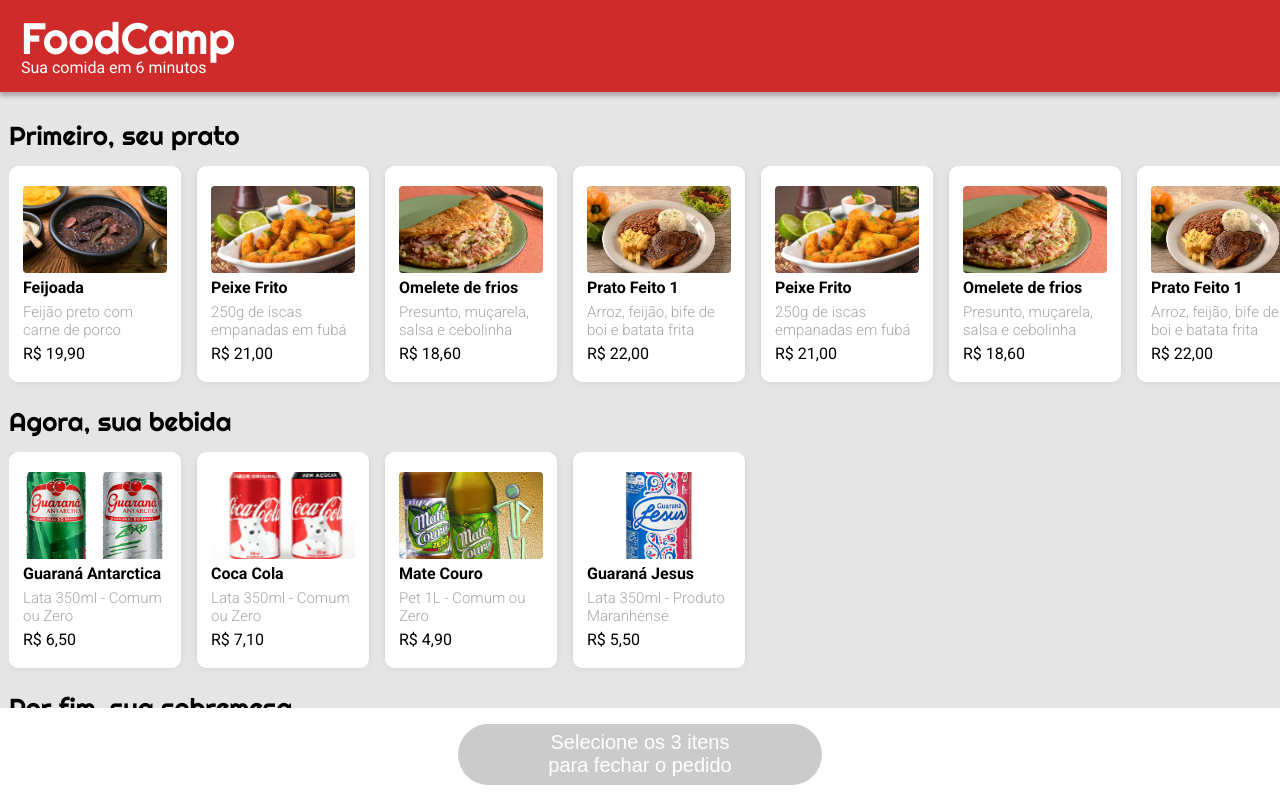
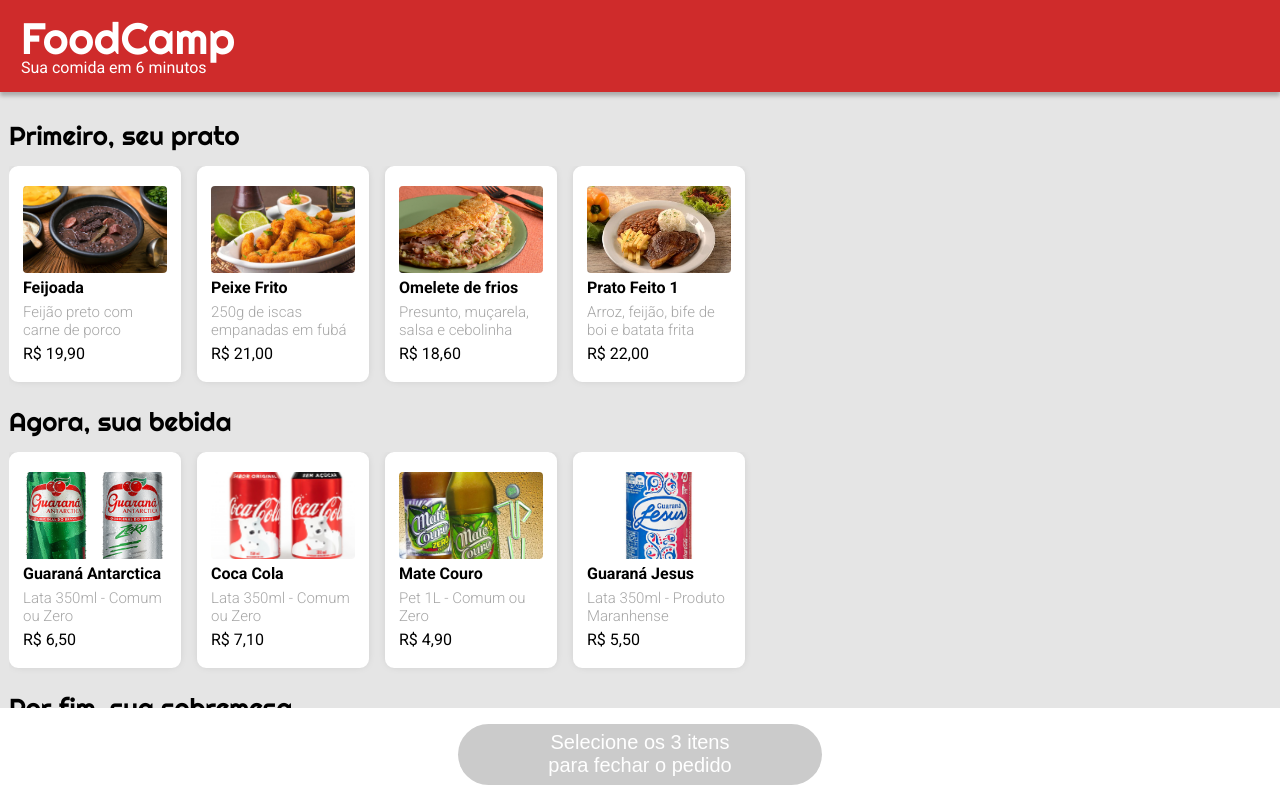
Before and after one commit to carmoandre/projeto07-foodcamp-react, a React (Create React App) app: page / in a window 1280 px wide. Shown: the top 798 px of the page. Built offline with nearby package versions, Linux system fonts and the light colour scheme.

Commit message:
Terceira onda de componentização.

```diff
--- a/public/css/styles.css
+++ b/public/css/styles.css
@@ -49,16 +49,23 @@
     line-height: 18px;
 }
 
-li p:nth-child(4) {
+li div {
+    display: flex;
+    justify-content: space-between;
     font-weight: 400;
 }
 
-ion-icon {
+.counter {
+    font-weight: inherit;
+    font-size: inherit;
+}
+.counter span:first-child {
+    color: #cf2b2b;
+    cursor: pointer;
+}
+.counter span:last-child {
     color: #50d074;
-  position: absolute;
-  right: 8px;
-  bottom: 11px;
-  font-size: 20px;
+    cursor: pointer;
 }
 
 .topBar {
--- a/src/Content.js
+++ b/src/Content.js
@@ -1,246 +1,138 @@
 import Option from "./Option";
 
 export default function Content() {
+    const mealOptions = [
+        {
+            image: "images/feijoada.jpg",
+            alt: "Panela com feijoada",
+            name: "Feijoada",
+            description: "Feijão preto com carne de porco",
+            price: "19,90",
+        },
+        {
+            image: "images/isca-de-peixe-frito.jpg",
+            alt: "Travessa com peixe empanado em iscas",
+            name: "Peixe Frito",
+            description: "250g de iscas empanadas em fubá",
+            price: "21,00",
+        },
+        {
+            image: "images/Ometele-de-frios-com-cebolinha-e-salsa-1.jpg",
+            alt: "Omelete recheado com presunto, muçarela e temperos frescos",
+            name: "Omelete de frios",
+            description: "Presunto, muçarela, salsa e cebolinha",
+            price: "18,60",
+        },
+        {
+            image: "images/bife e batata.jpg",
+            alt: "Arroz, feijão, bife de boi e batata frita em palito",
+            name: "Prato Feito 1",
+            description: "Arroz, feijão, bife de boi e batata frita",
+            price: "22,00",
+        },
+    ];
+    const drinkOptions = [
+        {
+            image: "images/guarana comum e zero.jpg",
+            alt:
+                "Duas latas de guaraná antarctica, uma tradicional e uma zero açúcar",
+            name: "Guaraná Antarctica",
+            description: "Lata 350ml - Comum ou Zero",
+            price: "6,50",
+        },
+        {
+            image: "images/latas-coca-cola-natal_2018_ok-e1543862115938.jpg",
+            alt: "Duas latas de coca-cola, uma tradicional e uma zero açúcar",
+            name: "Coca Cola",
+            description: "Lata 350ml - Comum ou Zero",
+            price: "7,10",
+        },
+        {
+            image: "images/mate-couro.jpg",
+            alt:
+                "Duas garrafas pet de mate couro, uma tradicional e uma zero açúcar",
+            name: "Mate Couro",
+            description: "Pet 1L - Comum ou Zero",
+            price: "4,90",
+        },
+        {
+            image: "images/guaraná-jesus.jpg",
+            alt: "uma lata de guaraná jesus",
+            name: "Guaraná Jesus",
+            description: "Lata 350ml - Produto Maranhense",
+            price: "5,50",
+        },
+    ];
+    const dessertOptions = [
+        {
+            image: "images/bolo de pote sensação.jpg",
+            alt:
+                "bolo de chocolate com creme de morango enformado em pode plastico cilíndrico",
+            name: "Bolo de pote",
+            description: "Sensação (morango com chocolate)",
+            price: "12,40",
+        },
+        {
+            image: "images/petit-gateau-1200x774.jpg",
+            alt:
+                "uma cola de sorvete de creme sevida em um brato com bolo de chocolate",
+            name: "Petit Gâteau",
+            description: "Sorvete de creme, bolo de chocolate",
+            price: "14,20",
+        },
+        {
+            image: "images/torta de limão.jpg",
+            alt: "fatia de torta de limão com merengue em um prato",
+            name: "Torta de Limão",
+            description: "Torta de limão com merengue (fatia)",
+            price: "13,60",
+        },
+        {
+            image: "images/mousse de maracujá.jpg",
+            alt:
+                "mousse de maracujá com calda de maracujá por cima enformada em vasilha plástica em formado similar a uma meia esfera",
+            name: "Mousse de Maracujá",
+            description: "Mousse e calda feitas da fruta",
+            price: "11,80",
+        },
+    ];
     return (
         <div class="content">
             <p>Primeiro, seu prato</p>
             <ul>
-                <Option
-                    class="mealOptions first whiteBorder"
-                    image="images/feijoada.jpg"
-                    alt="Panela com feijoada"
-                    name="Feijoada"
-                    description="Feijão preto com carne de porco"
-                    price="19,90"
-                />
-                <Option
-                    class="mealOptions second whiteBorder"
-                    image="images/isca-de-peixe-frito.jpg"
-                    alt="Travessa com peixe empanado em iscas"
-                    name="Peixe Frito"
-                    description="250g de iscas empanadas em fubá"
-                    price="21,00"
-                />
-                <Option
-                    class="mealOptions third whiteBorder"
-                    image="images/Ometele-de-frios-com-cebolinha-e-salsa-1.jpg"
-                    alt="Omelete recheado com presunto, muçarela e temperos frescos"
-                    name="Omelete de frios"
-                    description="Presunto, muçarela, salsa e cebolinha"
-                    price="18,60"
-                />
-                <Option
-                    class="mealOptions fourth whiteBorder"
-                    image="images/bife e batata.jpg"
-                    alt="Arroz, feijão, bife de boi e batata frita em palito"
-                    name="Prato Feito 1"
-                    description="Arroz, feijão, bife de boi e batata frita"
-                    price="22,00"
-                />
-                <li
-                    onclick="selectUnicOption('.mealOptions', '.second')"
-                    class="mealOptions second whiteBorder"
-                >
-                    <img
-                        src="images/isca-de-peixe-frito.jpg"
-                        alt="Travessa com peixe empanado em iscas"
+                {mealOptions.map((option) => (
+                    <Option
+                        image={option.image}
+                        alt={option.alt}
+                        name={option.name}
+                        description={option.description}
+                        price={option.price}
                     />
-                    <p>Peixe Frito</p>
-                    <p>250g de iscas empanadas em fubá</p>
-                    <p>
-                        R$ <span>21,00</span>
-                    </p>
-                    <ion-icon
-                        name="checkmark-circle"
-                        class="hiddingClass second"
-                    ></ion-icon>
-                </li>
-                <li
-                    onclick="selectUnicOption('.mealOptions', '.third')"
-                    class="mealOptions third whiteBorder"
-                >
-                    <img
-                        src="images/Ometele-de-frios-com-cebolinha-e-salsa-1.jpg"
-                        alt="Omelete recheado com presunto, muçarela e temperos frescos"
-                    />
-                    <p>Omelete de frios</p>
-                    <p>Presunto, muçarela, salsa e cebolinha</p>
-                    <p>
-                        R$ <span>18,60</span>
-                    </p>
-                    <ion-icon
-                        name="checkmark-circle"
-                        class="hiddingClass third"
-                    ></ion-icon>
-                </li>
-                <li
-                    onclick="selectUnicOption('.mealOptions', '.fourth')"
-                    class="mealOptions fourth whiteBorder"
-                >
-                    <img
-                        src="images/bife e batata.jpg"
-                        alt="Arroz, feijão, bife de boi e batata frita em palito"
-                    />
-                    <p>Prato Feito 1</p>
-                    <p>Arroz, feijão, bife de boi e batata frita</p>
-                    <p>
-                        R$ <span>22,00</span>
-                    </p>
-                    <ion-icon
-                        name="checkmark-circle"
-                        class="hiddingClass fourth"
-                    ></ion-icon>
-                </li>
+                ))}
             </ul>
             <p>Agora, sua bebida</p>
             <ul>
-                <li
-                    onclick="selectUnicOption('.drinkOptions', '.first')"
-                    class="drinkOptions first whiteBorder"
-                >
-                    <img
-                        src="images/guarana comum e zero.jpg"
-                        alt="Duas latas de guaraná antarctica, uma tradicional e uma zero açúcar"
+                {drinkOptions.map((option) => (
+                    <Option
+                        image={option.image}
+                        alt={option.alt}
+                        name={option.name}
+                        description={option.description}
+                        price={option.price}
                     />
-                    <p>Guaraná Antarctica</p>
-                    <p>Lata 350ml - Comum ou Zero</p>
-                    <p>
-                        R$ <span>6,50</span>
-                    </p>
-                    <ion-icon
-                        name="checkmark-circle"
-                        class="hiddingClass first"
-                    ></ion-icon>
-                </li>
-                <li
-                    onclick="selectUnicOption('.drinkOptions', '.second')"
-                    class="drinkOptions second whiteBorder"
-                >
-                    <img
-                        src="images/latas-coca-cola-natal_2018_ok-e1543862115938.jpg"
-                        alt="Duas latas de coca-cola, uma tradicional e uma zero açúcar"
-                    />
-                    <p>Coca Cola</p>
-                    <p>Lata 350ml - Comum ou Zero</p>
-                    <p>
-                        R$ <span>7,10</span>
-                    </p>
-                    <ion-icon
-                        name="checkmark-circle"
-                        class="hiddingClass second"
-                    ></ion-icon>
-                </li>
-                <li
-                    onclick="selectUnicOption('.drinkOptions', '.third')"
-                    class="drinkOptions third whiteBorder"
-                >
-                    <img
-                        src="images/mate-couro.jpg"
-                        alt="Duas garrafas pet de mate couro, uma tradicional e uma zero açúcar"
-                    />
-                    <p>Mate Couro</p>
-                    <p>Pet 1L - Comum ou Zero</p>
-                    <p>
-                        R$ <span>4,90</span>
-                    </p>
-                    <ion-icon
-                        name="checkmark-circle"
-                        class="hiddingClass third"
-                    ></ion-icon>
-                </li>
-                <li
-                    onclick="selectUnicOption('.drinkOptions', '.fourth')"
-                    class="drinkOptions fourth whiteBorder"
-                >
-                    <img
-                        src="images/guaraná-jesus.jpg"
-                        alt="uma lata de guaraná jesus"
-                    />
-                    <p>Guaraná Jesus</p>
-                    <p>Lata 350ml - Produto Maranhense</p>
-                    <p>
-                        R$ <span>5,50</span>
-                    </p>
-                    <ion-icon
-                        name="checkmark-circle"
-                        class="hiddingClass fourth"
-                    ></ion-icon>
-                </li>
+                ))}
             </ul>
             <p>Por fim, sua sobremesa</p>
             <ul>
-                <li
-                    onclick="selectUnicOption('.dessertOptions', '.first')"
-                    class="dessertOptions first whiteBorder"
-                >
-                    <img
-                        src="images/bolo de pote sensação.jpg"
-                        alt="bolo de chocolate com creme de morango enformado em pode plastico cilíndrico"
+                {dessertOptions.map((option) => (
+                    <Option
+                        image={option.image}
+                        alt={option.alt}
+                        name={option.name}
+                        description={option.description}
+                        price={option.price}
                     />
-                    <p>Bolo de pote</p>
-                    <p>Sensação (morango com chocolate)</p>
-                    <p>
-                        R$ <span>12,40</span>
-                    </p>
-                    <ion-icon
-                        name="checkmark-circle"
-                        class="hiddingClass first"
-                    ></ion-icon>
-                </li>
-                <li
-                    onclick="selectUnicOption('.dessertOptions', '.second')"
-                    class="dessertOptions second whiteBorder"
-                >
-                    <img
-                        src="images/petit-gateau-1200x774.jpg"
-                        alt="uma cola de sorvete de creme sevida em um brato com bolo de chocolate"
-                    />
-                    <p>Petit Gâteau</p>
-                    <p>Sorvete de creme, bolo de chocolate</p>
-                    <p>
-                        R$ <span>14,20</span>
-                    </p>
-                    <ion-icon
-                        name="checkmark-circle"
-                        class="hiddingClass second"
-                    ></ion-icon>
-                </li>
-                <li
-                    onclick="selectUnicOption('.dessertOptions', '.third')"
-                    class="dessertOptions third whiteBorder"
-                >
-                    <img
-                        src="images/torta de limão.jpg"
-                        alt="fatia de torta de limão com merengue em um prato"
-                    />
-                    <p>Torta de Limão</p>
-                    <p>Torta de limão com merengue (fatia)</p>
-                    <p>
-                        R$ <span>13,60</span>
-                    </p>
-                    <ion-icon
-                        name="checkmark-circle"
-                        class="hiddingClass third"
-                    ></ion-icon>
-                </li>
-                <li
-                    onclick="selectUnicOption('.dessertOptions', '.fourth')"
-                    class="dessertOptions fourth whiteBorder"
-                >
-                    <img
-                        src="images/mousse de maracujá.jpg"
-                        alt="mousse de maracujá com calda de maracujá por cima enformada em vasilha plástica em formado similar a uma meia esfera"
-                    />
-                    <p>Mousse de Maracujá</p>
-                    <p>Mousse e calda feitas da fruta</p>
-                    <p>
-                        R$ <span>11,80</span>
-                    </p>
-                    <ion-icon
-                        name="checkmark-circle"
-                        class="hiddingClass fourth"
-                    ></ion-icon>
-                </li>
+                ))}
             </ul>
         </div>
     );
```
Also changed, not shown: src/Counter.js (+24 -7 lines), src/Option.js (+28 -11 lines). Lines whose indentation alone changed are shown as unchanged.
